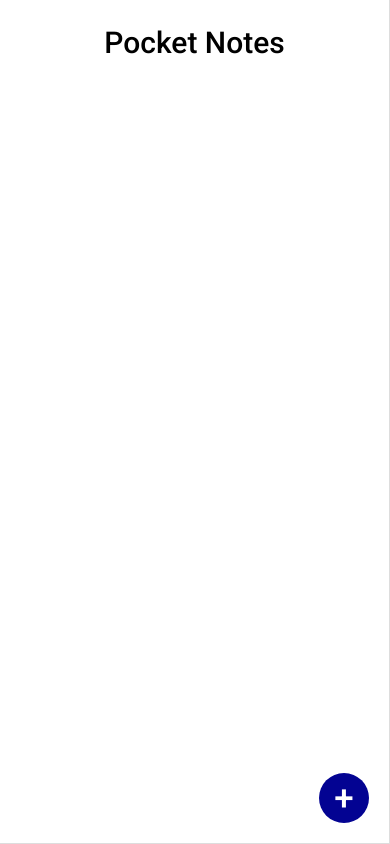
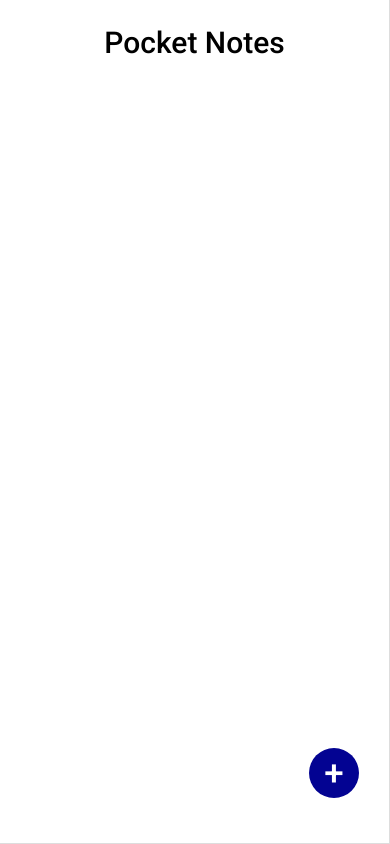
Before and after one commit to Saurabh8423/Notes-App, a React (Create React App) app: page / in a window 390 px wide. Built offline with nearby package versions, Linux system fonts and the light colour scheme.

Commit message:
Some Updated on mobile view button and header

```diff
--- a/src/components/GroupPopup/GroupPopup.css
+++ b/src/components/GroupPopup/GroupPopup.css
@@ -97,7 +97,7 @@
   background: #1c18a0;
 }
 
-/* 📱 Mobile */
+/*  Mobile */
 @media (max-width: 768px) {
   .popup {
     width: 160%;
--- a/src/components/Notes/Notes.css
+++ b/src/components/Notes/Notes.css
@@ -156,7 +156,7 @@
 }
 
 
-/* 📱 Mobile */
+/*  Mobile */
 @media (max-width: 768px) {
 
   .notes {
@@ -168,6 +168,7 @@
   .notes-header {
     font-size: 16px;
     padding: 10px;
+    height: 8vh;
   }
 
   .notes-list {
--- a/src/components/Sidebar/Sidebar.css
+++ b/src/components/Sidebar/Sidebar.css
@@ -99,7 +99,7 @@
   justify-content: center;
 }
 
-/* 📱 Mobile */
+/* Mobile */
 @media (max-width: 768px) {
   .sidebar {
     flex-direction: column;
@@ -138,10 +138,9 @@
     position: fixed;
     bottom: 20px;
     right: 20px;
-    margin: 0;
     width: 55px;
     height: 55px;
     border-radius: 50%;
-    font-size: 26px;
+    font-size: 28px;
   }
 }
--- a/src/pages/Home.css
+++ b/src/pages/Home.css
@@ -82,7 +82,7 @@
 
 
 
-/* 📱 Mobile */
+/* Mobile */
 @media (max-width: 768px) {
   .container {
     flex-direction: column;
```
